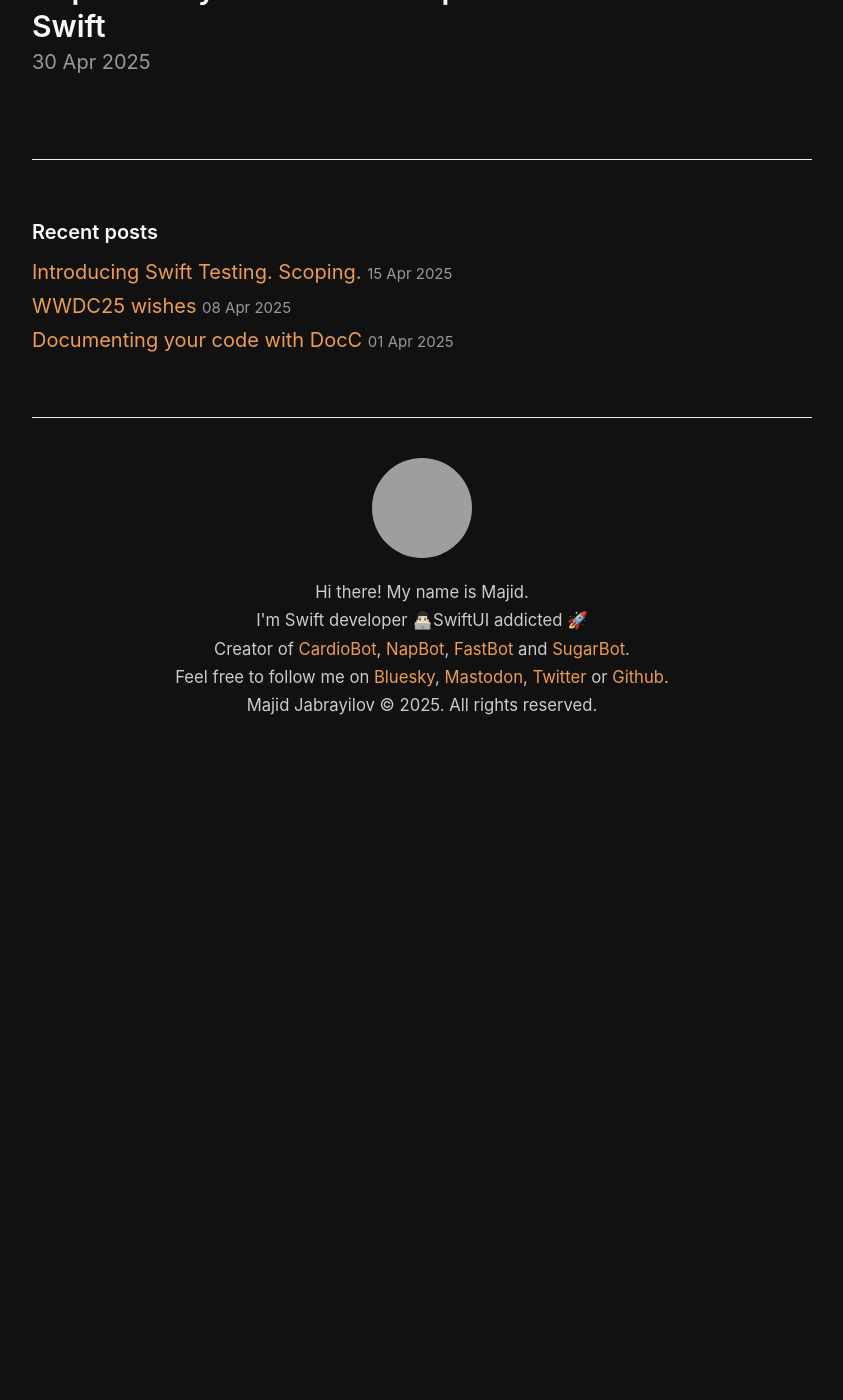
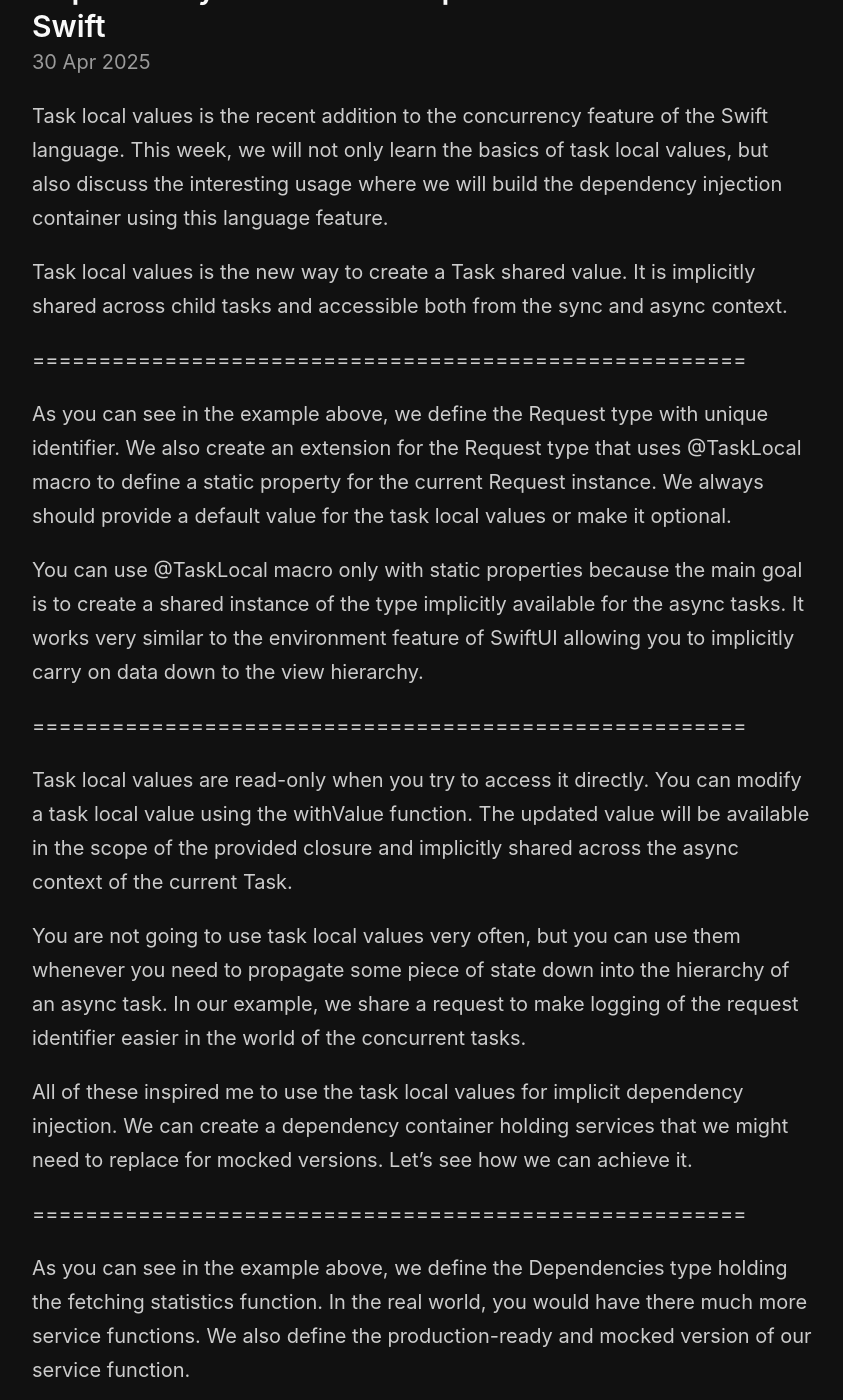
Before and after one commit to mecid/mecid.github.io, a Jekyll site: the page built from _posts/2025-04-30-dependency-container-on-top-of-task-local-values-in-swift.md, in a window 1280 px wide and 1400 px high, scrolled down 214 px. Shown: the whole window, without its empty margins (218-1061 px from the left). Built offline with Jekyll 4.4.1, drawn with Linux system fonts in a browser that asks for light colours; before the commit the page ends 974 px from its top, so only the background shows below that; some of the changed text lies outside the part shown; grey boxes are pictures that could not be loaded.

Commit message:
task local values post content added

```diff
--- a/_posts/2025-04-30-dependency-container-on-top-of-task-local-values-in-swift.md
+++ b/_posts/2025-04-30-dependency-container-on-top-of-task-local-values-in-swift.md
@@ -2,3 +2,35 @@
 title: Dependency container on top of task local values in Swift
 layout: post
 ---
+
+Task local values is the recent addition to the concurrency feature of the Swift language. This week, we will not only learn the basics of task local values, but also discuss the interesting usage where we will build the dependency injection container using this language feature.
+
+Task local values is the new way to create a Task shared value. It is implicitly shared across child tasks and accessible both from the sync and async context.
+
+======================================================
+
+As you can see in the example above, we define the Request type with unique identifier. We also create an extension for the Request type that uses @TaskLocal macro to define a static property for the current Request instance. We always should provide a default value for the task local values or make it optional.
+
+You can use @TaskLocal macro only with static properties because the main goal is to create a shared instance of the type implicitly available for the async tasks. It works very similar to the environment feature of SwiftUI allowing you to implicitly carry on data down to the view hierarchy.
+
+======================================================
+
+Task local values are read-only when you try to access it directly. You can modify a task local value using the withValue function. The updated value will be available in the scope of the provided closure and implicitly shared across the async context of the current Task.
+
+You are not going to use task local values very often, but you can use them whenever you need to propagate some piece of state down into the hierarchy of an async task. In our example, we share a request to make logging of the request identifier easier in the world of the concurrent tasks.
+
+All of these inspired me to use the task local values for implicit dependency injection. We can create a dependency container holding services that we might need to replace for mocked versions. Let’s see how we can achieve it.
+
+======================================================
+
+As you can see in the example above, we define the Dependencies type holding the fetching statistics function. In the real world, you would have there much more service functions. We also define the production-ready and mocked version of our service function.
+
+======================================================
+
+Here we define the task local value for the active dependency container. By default we use the production-ready version of the dependency container. For the purpose of testing we can replace the production-ready container with mocked version implicitly using the withValue function.
+
+======================================================
+
+Inside the test target we want to avoid accessing the real APIs and use the mocked version to make our tests less flaky.
+
+Today, we learned the basics of the task local values and discussed how would we engage with it even more by building a dependency container using this feature.
```
